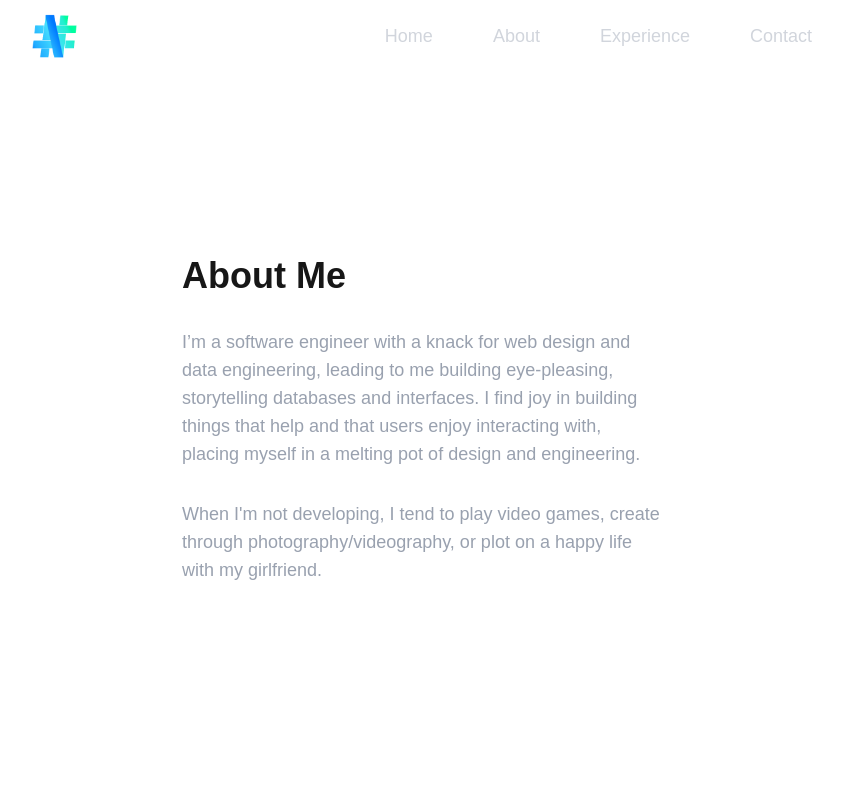
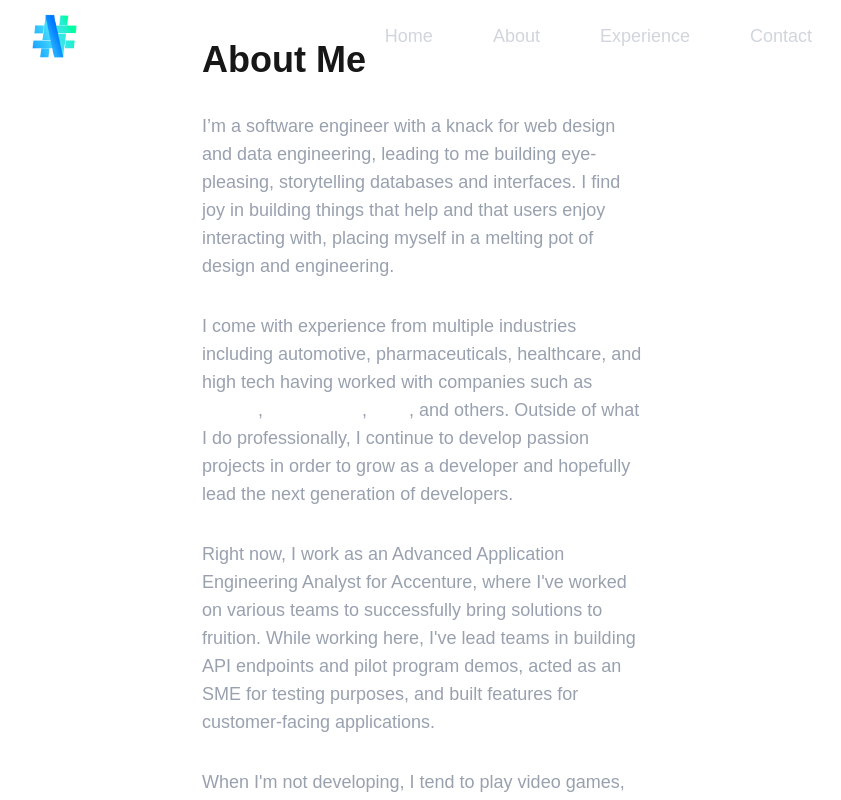
Before and after one commit to tagaritt/nashtag-dev, a Next.js app: page /about in a window 1280 px wide. Shown: the top 800 px of the page, without its empty margins (218-1059 px from the left). Built offline with nearby package versions, Linux system fonts and the light colour scheme.

Commit message:
Update page.tsx

```diff
--- a/app/about/page.tsx
+++ b/app/about/page.tsx
@@ -3,14 +3,22 @@ import React from 'react'
 const page = () => {
   return (
     <div className="min-h-screen flex items-center justify-center">
-        <div className="space-y-8 max-w-10xl">
-            <h1 className='text-4xl font-bold text-left mx-100 mt-10'>About Me</h1>
+        <div className="space-y-8 max-w-8xl">
+            <h1 className='text-4xl font-bold text-left mx-105 mt-10'>About Me</h1>
 
-            <p className='text-lg text-left mt-6 mx-100 text-gray-400'>
+            <p className='text-lg text-left mt-6 mx-105 text-gray-400'>
                 I’m a software engineer with a knack for web design and data engineering, leading to me building eye-pleasing, storytelling databases and interfaces. I find joy in building things that help and that users enjoy interacting with, placing myself in a melting pot of design and engineering.
             </p>
 
-            <p className='text-lg text-left mt-6 mx-100 text-gray-400'>
+            <p className='text-lg text-left mt-6 mx-105 text-gray-400'>
+                I come with experience from multiple industries including automotive, pharmaceuticals, healthcare, and high tech having worked with companies such as <b className="text-white"><a href="https://www.honda.com/operations">Honda</a></b>, <b className="text-white"><a href="https://www.regeneron.com/">Regeneron</a></b>, <b className="text-white">Intel</b>, and others. Outside of what I do professionally, I continue to develop passion projects in order to grow as a developer and hopefully lead the next generation of developers.
+            </p>
+
+            <p className='text-lg text-left mt-6 mx-105 text-gray-400'>
+                Right now, I work as an Advanced Application Engineering Analyst for Accenture, where I've worked on various teams to successfully bring solutions to fruition. While working here, I've lead teams in building API endpoints and pilot program demos, acted as an SME for testing purposes, and built features for customer-facing applications.
+            </p>
+
+            <p className='text-lg text-left mt-6 mx-105 text-gray-400'>
                 When I'm not developing, I tend to play video games, create through photography/videography, or plot on a happy life with my girlfriend.
             </p>
         </div>
```
